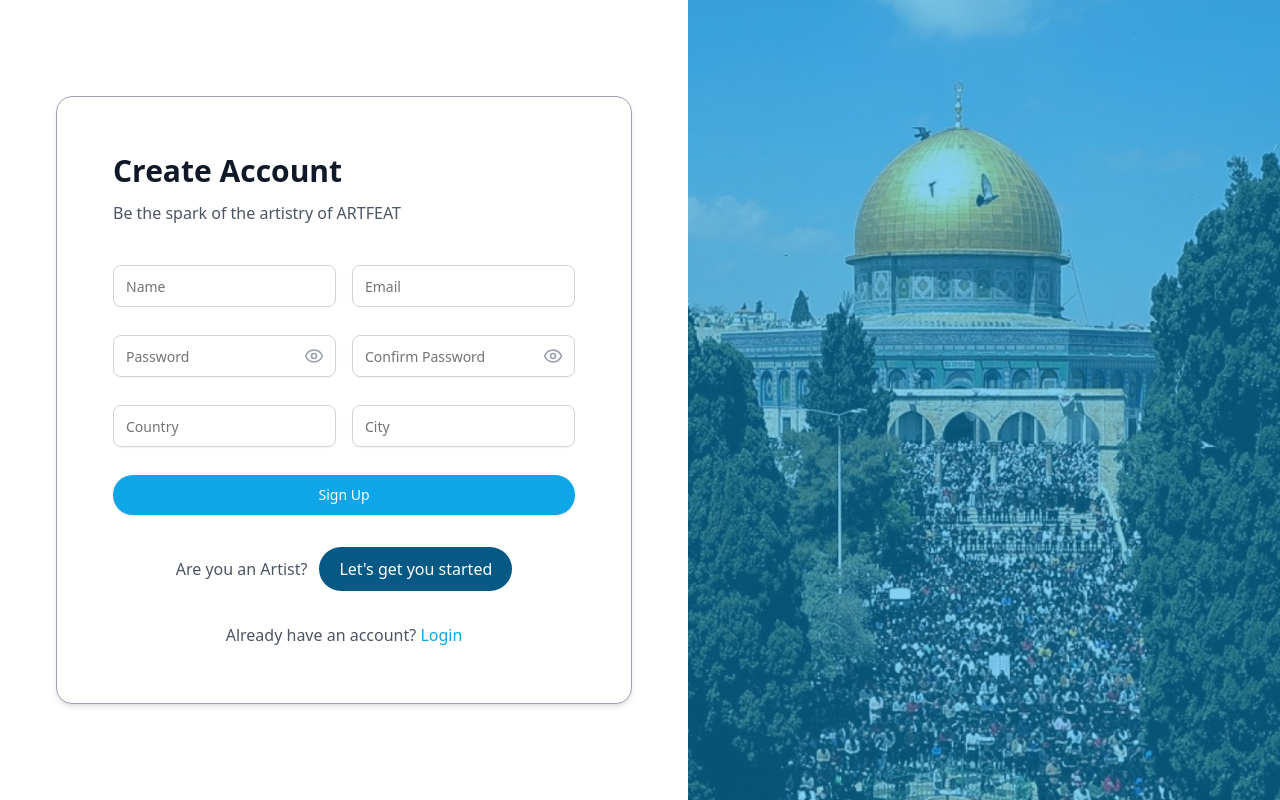
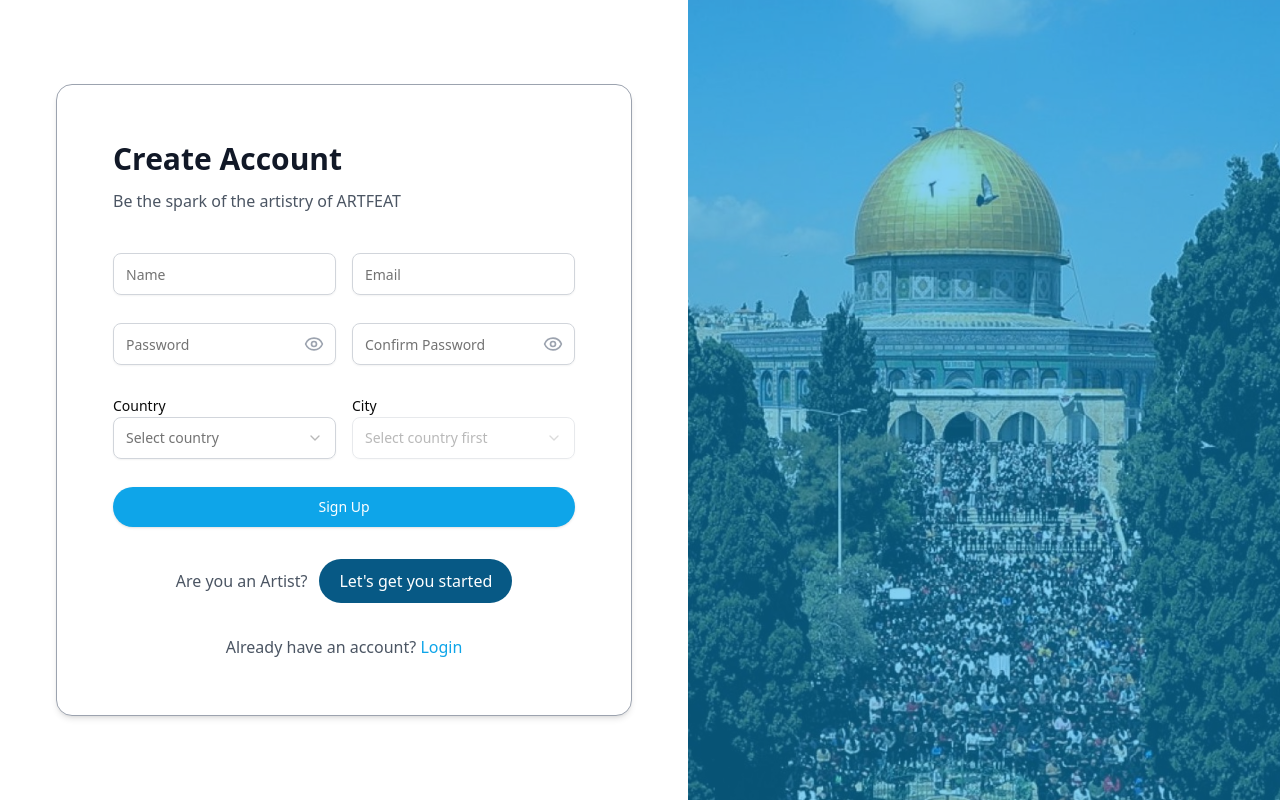
Before and after one commit to shahdhammouda02/ArtFeat, a React (Vite) app: page /signup in a window 1280 px wide. Built offline with nearby package versions, Linux system fonts and the light colour scheme.

Commit message:
signup auth

```diff
--- a/src/pages/auth/artistSignup/ArtistSignUp.tsx
+++ b/src/pages/auth/artistSignup/ArtistSignUp.tsx
@@ -13,7 +13,7 @@ import {
 } from "@/components/ui/select";
 import { Label } from "@/components/ui/label";
 import { countries } from "@/data/countries";
-import { authSchema, type ArtistSignUpFormValues } from "@/schemas/authSchema";
+import { authSchema, type SignUpFormValues } from "@/schemas/authSchema";
 import { zodResolver } from "@hookform/resolvers/zod";
 
 const ArtistSignUp = () => {
@@ -23,14 +23,14 @@ const ArtistSignUp = () => {
     formState: { errors },
     watch,
     setValue,
-  } = useForm<ArtistSignUpFormValues>({
+  } = useForm<SignUpFormValues>({
     resolver: zodResolver(authSchema)
   });
 
   const [showPassword, setShowPassword] = useState(false);
   const [showConfirmPassword, setShowConfirmPassword] = useState(false);
 
-  const onSubmit = (data: ArtistSignUpFormValues) => {
+  const onSubmit = (data: SignUpFormValues) => {
     console.log(data);
     // Handle artist sign up logic here
   };
--- a/src/pages/auth/signup/SignUp.tsx
+++ b/src/pages/auth/signup/SignUp.tsx
@@ -4,15 +4,17 @@ import { Button } from "@/components/ui/button";
 import signup from "@/assets/images/signup.jpeg";
 import { Eye, EyeOff } from "lucide-react";
 import { Input } from "@/components/ui/input";
-
-type SignUpFormValues = {
-  name: string;
-  email: string;
-  password: string;
-  confirmPassword: string;
-  country: string;
-  city: string;
-};
+import {
+  Select,
+  SelectContent,
+  SelectItem,
+  SelectTrigger,
+  SelectValue,
+} from "@/components/ui/select";
+import { Label } from "@/components/ui/label";
+import { countries } from "@/data/countries";
+import { authSchema, type SignUpFormValues } from "@/schemas/authSchema";
+import { zodResolver } from "@hookform/resolvers/zod";
 
 const SignUp = () => {
   const {
@@ -20,17 +22,20 @@ const SignUp = () => {
     handleSubmit,
     formState: { errors },
     watch,
-  } = useForm<SignUpFormValues>();
+    setValue,
+  } = useForm<SignUpFormValues>({
+    resolver: zodResolver(authSchema)
+  });
 
   const [showPassword, setShowPassword] = useState(false);
   const [showConfirmPassword, setShowConfirmPassword] = useState(false);
 
-  const onSubmit: (data: SignUpFormValues) => void = (data) => {
+  const onSubmit = (data: SignUpFormValues) => {
     console.log(data);
     // Handle sign up logic here
   };
 
-  const watchPassword = watch("password");
+  const watchCountry = watch("country");
 
   return (
     <div className="min-h-screen bg-white flex">
@@ -63,9 +68,7 @@ const SignUp = () => {
                   id="name"
                   type="text"
                   placeholder="Name"
-                  {...register("name", {
-                    required: "Name is required",
-                  })}
+                  {...register("name")}
                   className="w-full py-5 border border-gray-300 rounded-lg focus:outline-none focus:ring-2 focus:ring-sky-500 focus:border-transparent"
                 />
                 {errors.name && (
@@ -81,13 +84,7 @@ const SignUp = () => {
                   id="email"
                   type="email"
                   placeholder="Email"
-                  {...register("email", {
-                    required: "Email is required",
-                    pattern: {
-                      value: /^[A-Z0-9._%+-]+@[A-Z0-9.-]+\.[A-Z]{2,}$/i,
-                      message: "Invalid email address",
-                    },
-                  })}
+                  {...register("email")}
                   className="w-full py-5 border border-gray-300 rounded-lg focus:outline-none focus:ring-2 focus:ring-sky-500 focus:border-transparent"
                 />
                 {errors.email && (
@@ -106,13 +103,7 @@ const SignUp = () => {
                   id="password"
                   placeholder="Password"
                   type={showPassword ? "text" : "password"}
-                  {...register("password", {
-                    required: "Password is required",
-                    minLength: {
-                      value: 6,
-                      message: "Password must be at least 6 characters",
-                    },
-                  })}
+                  {...register("password")}
                   className="w-full py-5 border border-gray-300 rounded-lg focus:outline-none focus:ring-2 focus:ring-blue-500 focus:border-transparent pr-10"
                 />
                 {/* Eye icon */}
@@ -140,11 +131,7 @@ const SignUp = () => {
                   id="confirmPassword"
                   placeholder="Confirm Password"
                   type={showConfirmPassword ? "text" : "password"}
-                  {...register("confirmPassword", {
-                    required: "Please confirm your password",
-                    validate: value =>
-                      value === watchPassword || "Passwords do not match",
-                  })}
+                  {...register("confirmPassword")}
                   className="w-full py-5 border border-gray-300 rounded-lg focus:outline-none focus:ring-2 focus:ring-blue-500 focus:border-transparent pr-10"
                 />
                 {/* Eye icon */}
@@ -169,45 +156,62 @@ const SignUp = () => {
 
             {/* Country and City row */}
             <div className="grid grid-cols-1 md:grid-cols-2 gap-4">
-              {/* Country field */}
+              {/* Country Select */}
               <div>
-                <Input
-                  id="country"
-                  type="text"
-                  placeholder="Country"
-                  {...register("country", {
-                    required: "Country is required",
-                  })}
-                  className="w-full py-5 border border-gray-300 rounded-lg focus:outline-none focus:ring-2 focus:ring-sky-500 focus:border-transparent"
-                />
+                <Label htmlFor="country">Country</Label>
+                <Select
+                  value={watchCountry || ""}
+                  onValueChange={(value) => {
+                    setValue("country", value);
+                    setValue("city", ""); // Reset city when country changes
+                  }}
+                >
+                  <SelectTrigger className="w-full py-5 border border-gray-300 rounded-lg focus:outline-none focus:ring-2 focus:ring-sky-500 focus:border-transparent">
+                    <SelectValue placeholder="Select country" />
+                  </SelectTrigger>
+                  <SelectContent>
+                    {Object.entries(countries).map(([countryCode, country]) => (
+                      <SelectItem key={countryCode} value={countryCode}>
+                        {country.name}
+                      </SelectItem>
+                    ))}
+                  </SelectContent>
+                </Select>
                 {errors.country && (
-                  <p className="text-red-500 text-sm mt-2">
-                    {errors.country.message}
-                  </p>
+                  <p className="text-red-500 text-sm mt-2">{errors.country.message}</p>
                 )}
               </div>
 
-              {/* City field */}
+              {/* City Select */}
               <div>
-                <Input
-                  id="city"
-                  type="text"
-                  placeholder="City"
-                  {...register("city", {
-                    required: "City is required",
-                  })}
-                  className="w-full py-5 border border-gray-300 rounded-lg focus:outline-none focus:ring-2 focus:ring-sky-500 focus:border-transparent"
-                />
+                <Label htmlFor="city">City</Label>
+                <Select
+                  value={watch("city") || ""}
+                  onValueChange={(value) => setValue("city", value)}
+                  disabled={!watchCountry}
+                >
+                  <SelectTrigger className="w-full py-5 border border-gray-300 rounded-lg focus:outline-none focus:ring-2 focus:ring-sky-500 focus:border-transparent">
+                    <SelectValue placeholder={watchCountry ? "Select city" : "Select country first"} />
+                  </SelectTrigger>
+                  <SelectContent>
+                    {watchCountry &&
+                      countries[watchCountry as keyof typeof countries]?.cities.map((city) => (
+                        <SelectItem key={city} value={city}>
+                          {city}
+                        </SelectItem>
+                      ))
+                    }
+                  </SelectContent>
+                </Select>
                 {errors.city && (
-                  <p className="text-red-500 text-sm mt-2">
-                    {errors.city.message}
-                  </p>
+                  <p className="text-red-500 text-sm mt-2">{errors.city.message}</p>
                 )}
               </div>
             </div>
 
             {/* Sign up button with rounded-xl */}
             <Button
+              type="submit"
               variant="default"
               className="w-full bg-sky-500 text-white py-5 px-4 rounded-full hover:bg-sky-600 focus:outline-none focus:ring-2 focus:ring-blue-500 focus:ring-offset-2 transition-colors"
             >
--- a/src/schemas/authSchema.ts
+++ b/src/schemas/authSchema.ts
@@ -14,4 +14,4 @@ export const authSchema = z.object({
   path: ["confirmPassword"],
 });
 
-export type ArtistSignUpFormValues = z.infer<typeof authSchema>;
+export type SignUpFormValues = z.infer<typeof authSchema>;
```
